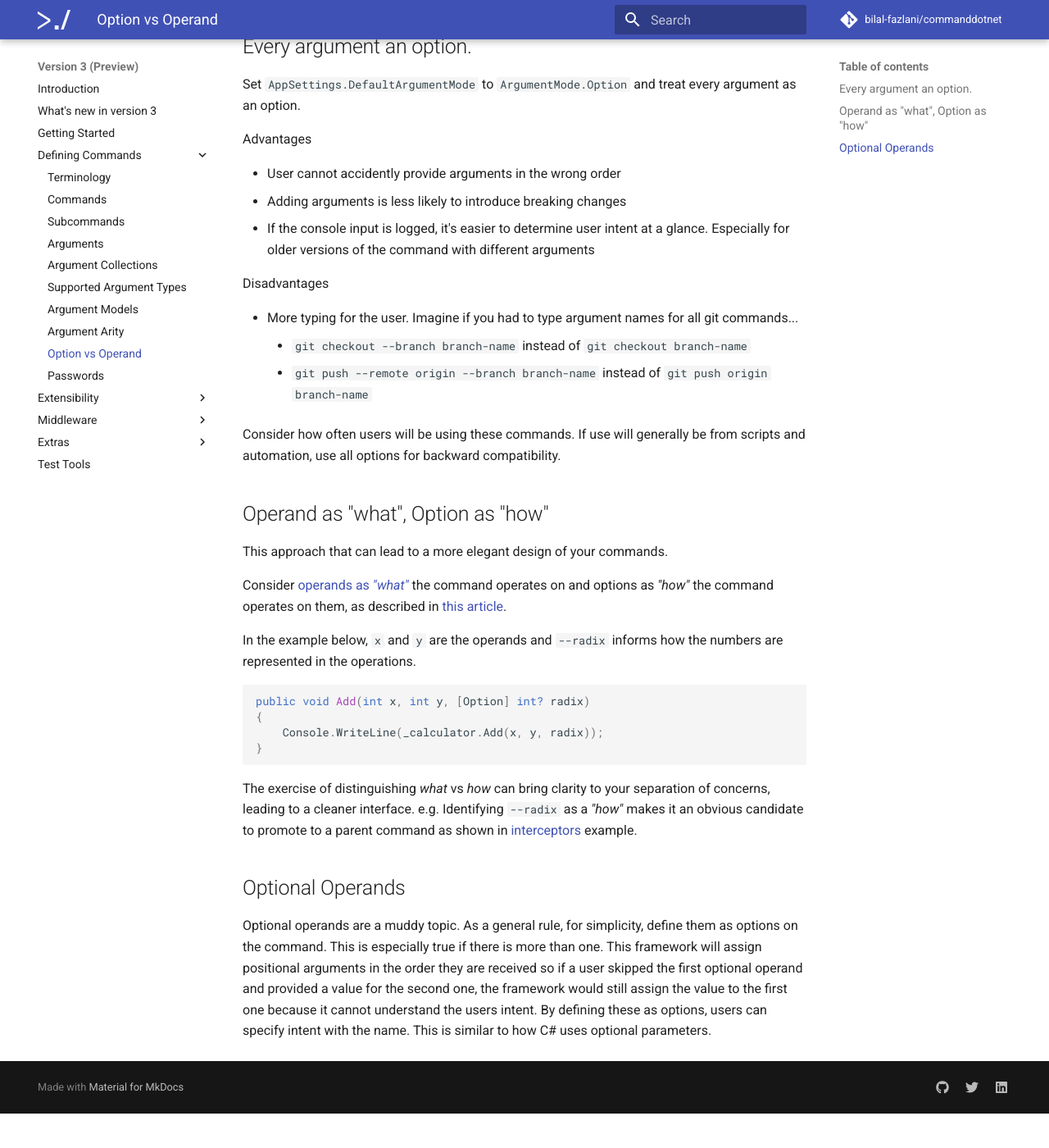
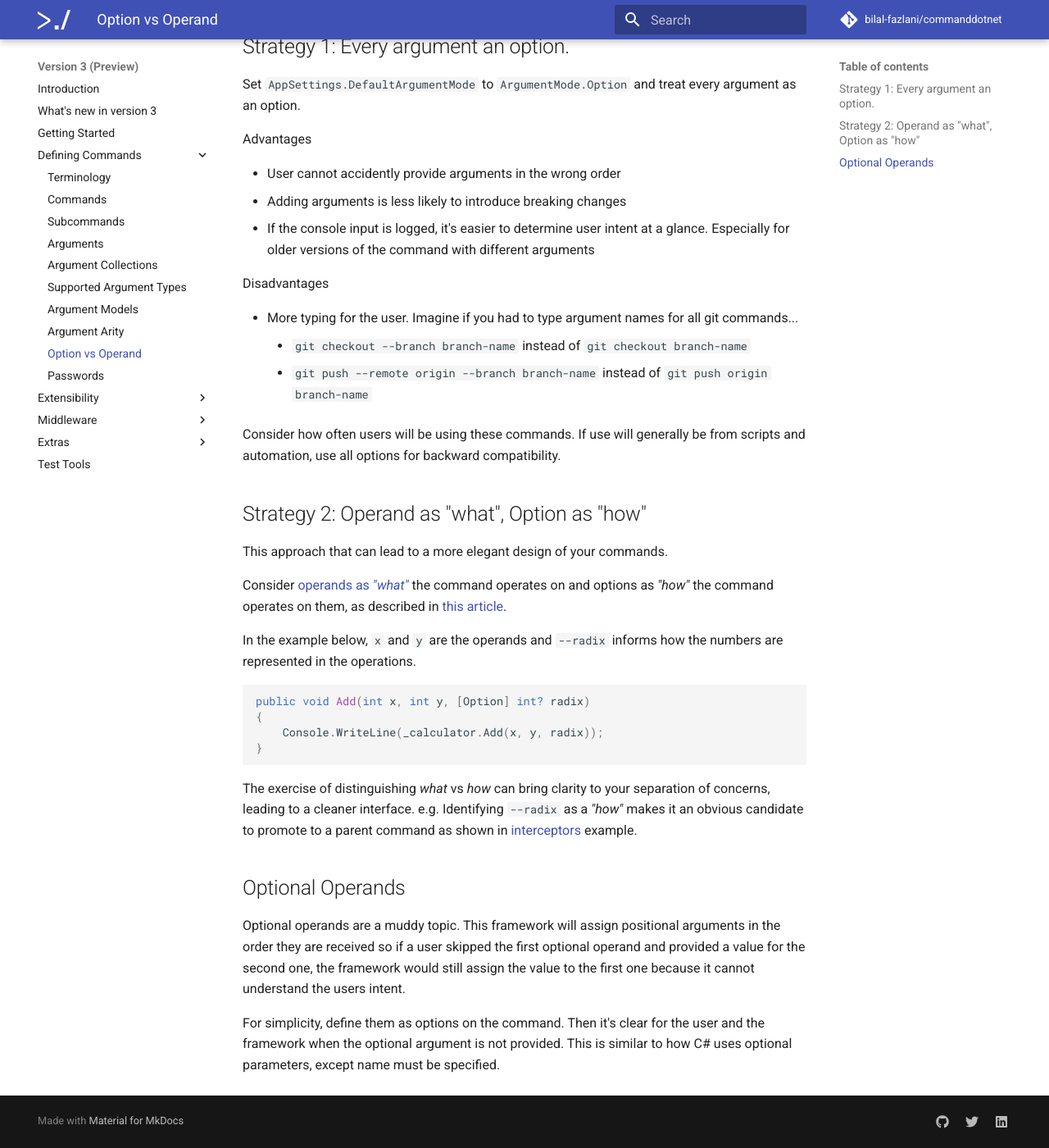
Before and after one commit to bilal-fazlani/commanddotnet, an MkDocs documentation site: the page built from docs/V3/DefiningCommands/option-or-operand.md, in a window 1280 px wide and 1400 px high, scrolled down 254 px. Shown: the whole window at 82% size. Built offline with MkDocs 1.6.1 and Material for MkDocs 9.7.7, drawn with Linux system fonts in a browser that asks for light colours; comment, search, counter and statistics services are not loaded; before the commit the page ends 1612 px from its top, so only the background shows below that; some of the changed text lies outside the part shown.

Commit message:
enhance option-or-operand.md
* make it clear the strategies are different
* reword the final section, hopefully for more clarity

```diff
--- a/docs/V3/DefiningCommands/option-or-operand.md
+++ b/docs/V3/DefiningCommands/option-or-operand.md
@@ -1,8 +1,8 @@
 # Option vs Operand
 
-It is not always clear when to use an option vs operand. Below are a couple of strategies to help.
+It is not always clear when to use an option vs operand. Here are two different strategies
 
-## Every argument an option.
+## Strategy 1: Every argument an option.
 
 Set `AppSettings.DefaultArgumentMode` to `ArgumentMode.Option` and treat every argument as an option.
 
@@ -20,7 +20,7 @@ Disadvantages
 
 Consider how often users will be using these commands. If use will generally be from scripts and automation, use all options for backward compatibility.
 
-## Operand as "what", Option as "how"
+## Strategy 2: Operand as "what", Option as "how"
 This approach that can lead to a more elegant design of your commands.
 
 Consider [operands as *"what"*](https://en.wikipedia.org/wiki/Operand) the command operates on and options as *"how"* the command operates on them, as described in [this article](http://www.informit.com/articles/article.aspx?p=175771).
@@ -39,5 +39,6 @@ e.g. Identifying `--radix` as a *"how"* makes it an obvious candidate to promote
 
 ## Optional Operands
 
-Optional operands are a muddy topic. As a general rule, for simplicity, define them as options on the command. This is especially true if there is more than one.
-This framework will assign positional arguments in the order they are received so if a user skipped the first optional operand and provided a value for the second one, the framework would still assign the value to the first one because it cannot understand the users intent. By defining these as options, users can specify intent with the name. This is similar to how C# uses optional parameters.
+Optional operands are a muddy topic. This framework will assign positional arguments in the order they are received so if a user skipped the first optional operand and provided a value for the second one, the framework would still assign the value to the first one because it cannot understand the users intent.
+
+For simplicity, define them as options on the command. Then it's clear for the user and the framework when the optional argument is not provided. This is similar to how C# uses optional parameters, except name must be specified.
```
